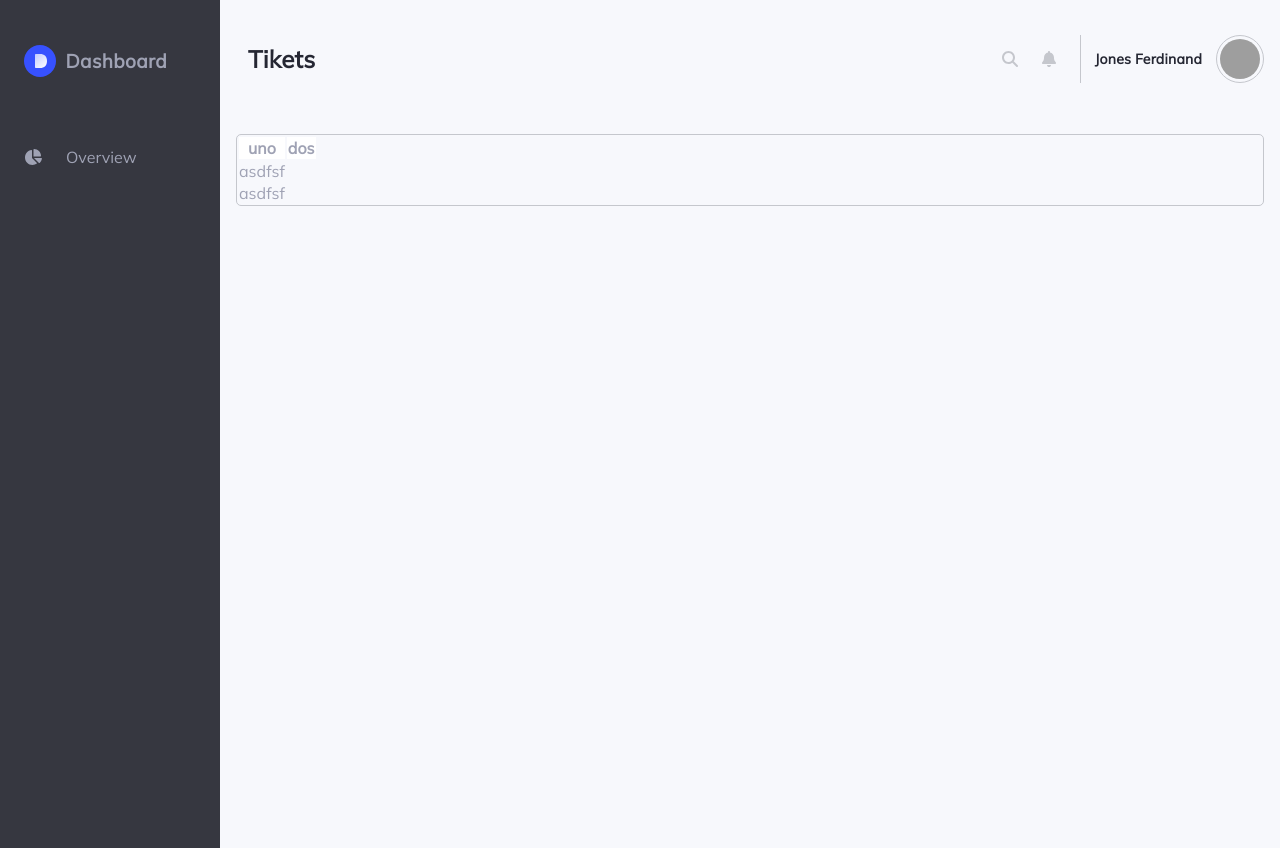
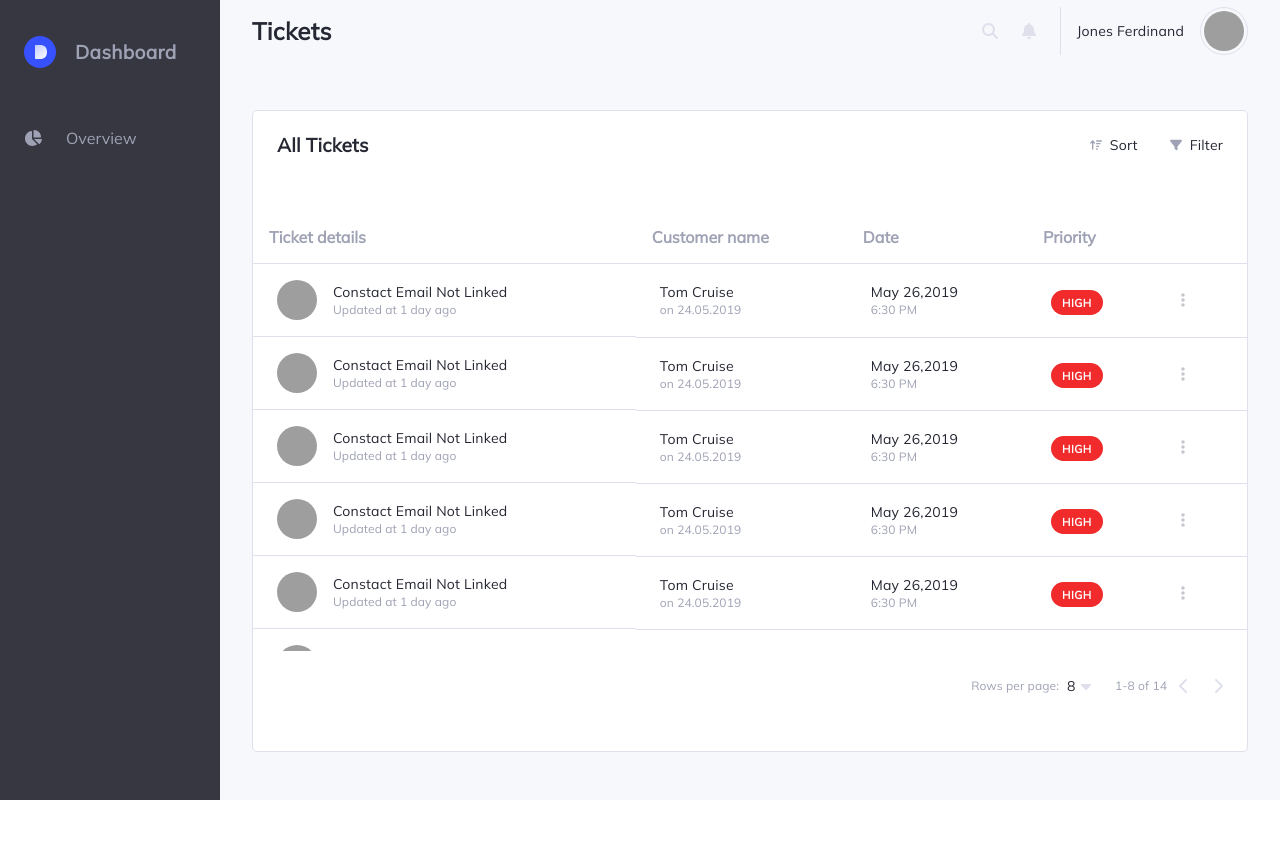
Before and after one commit to Duber-C/mern, a React (Create React App) app in the folder client/: page /admin in a window 1280 px wide. After the commit the page ends 800 px from the top, so only its background shows below. Built offline with nearby package versions, Linux system fonts and the light colour scheme; grey boxes are pictures that could not be loaded.

Commit message:
admin table

```diff
--- a/client/package.json
+++ b/client/package.json
@@ -10,6 +10,7 @@
     "@testing-library/jest-dom": "^5.16.4",
     "@testing-library/react": "^13.2.0",
     "@testing-library/user-event": "^13.5.0",
+    "moment": "^2.29.3",
     "react": "^18.1.0",
     "react-dom": "^18.1.0",
     "react-router-dom": "^6.3.0",
--- a/client/src/App.css
+++ b/client/src/App.css
@@ -9,7 +9,7 @@
   --background: #363740;
   --text: #9fa2b4;
   --highlight: #252733;
-  --border: #c5c7cd;
+  --border: #dfe0eb;
 
   color: var(--text);
 }
@@ -19,6 +19,8 @@
 .row {
   display: flex;
   flex-direction: row;
+  justify-items: center;
+  align-items: center;
 }
 
 .column {
@@ -118,21 +120,21 @@ h1 {
   line-height: 24px;
   text-align: center;
   letter-spacing: 0.4px;
-  padding: 0.5em;
 }
 
 /*--- admin styles ----*/
-
 .admin-layout {
   display: grid;
   grid-template-columns: 220px auto;
   background-color: #f7f8fc;
+  overflow: hidden;
+  height: 100vh;
 }
 
 .sidebar {
   background-color: var(--background);
+  padding: 1.5em;
   height: 100vh;
-  padding: 1.5em;
 }
 
 .sidebar-brand {
@@ -160,7 +162,7 @@ h1 {
 }
 
 .admin-header {
-  padding: 1em;
+  margin-bottom: 3em;
   align-items: center;
 }
 
@@ -175,14 +177,14 @@ h1 {
 }
 
 .subtitle {
-  font-weight: 600;
+  font-family: "Mulish";
+  font-style: normal;
+  font-weight: 580;
   font-size: 14px;
   line-height: 20px;
-
-  text-align: right;
+  margin: 0px;
+  text-align: left;
   letter-spacing: 0.2px;
-  padding-left: 1em;
-  padding-right: 1em;
   color: var(--highlight);
 
   text-transform: capitalize;
@@ -199,25 +201,125 @@ h1 {
 
 .header-profile {
   border-left: 1px solid var(--border);
+  padding-left: 1em;
+  gap: 1em;
+  align-items: center;
 }
 
 .header-icon {
   margin-right: 1.5em;
   color: var(--border);
+  cursor: pointer;
 }
 
-.table-wrapper {
-  background-color: "white";
+.header-icon:active {
+  color: var(--primary);
+}
+
+.content-wrapper {
+  background-color: white;
   border-radius: 5px;
   border: 1px solid var(--border);
-  margin: 1em;
+  height: 80vh;
+  overflow: hidden;
+}
+.table-wrapper {
+  overflow: scroll;
+  height: 55vh;
+}
+
+.table-wrapper::-webkit-scrollbar {
+  width: 6px; /* width of the entire scrollbar */
+}
+
+.table-wrapper::-webkit-scrollbar-thumb {
+  background-color: var(--text); /* color of the scroll thumb */
+  border-radius: 5px; /* roundness of the scroll thumb */
+  border: 1px solid var(--border);
 }
 
 table {
   table-layout: auto;
+  border-collapse: collapse;
+  width: 100%;
+  border-radius: 5px;
 }
 
 thead {
   border-bottom: 1px solid var(--border);
-  background-color: white;
 }
+
+thead > td {
+  font-weight: 700;
+  font-size: 14px;
+  line-height: 18px;
+  letter-spacing: 0.2px;
+}
+
+tfoot {
+  justify-content: end;
+}
+
+tfoot p {
+  margin-right: 1em;
+}
+
+th {
+  padding: 1em;
+  font-weight: bold;
+  text-align: left;
+}
+
+td {
+  padding: 1em 1em 1em 1.5em;
+  border-bottom: 1px solid var(--border);
+}
+
+tr:hover {
+  background-color: #f7f8fc;
+}
+
+table span {
+  padding: 0.5em 1em 0.5em 1em;
+  border-radius: 25px;
+  font-weight: 700;
+  font-size: 11px;
+  line-height: 14px;
+  text-align: center;
+  letter-spacing: 0.5px;
+  text-transform: uppercase;
+  color: white;
+}
+
+.subparagraph {
+  font-weight: 400;
+  font-size: 12px;
+  line-height: 16px;
+  letter-spacing: 0.1px;
+  margin: 0px;
+}
+
+select {
+  appearance: none;
+  background-color: transparent;
+  border: none;
+}
+
+.dropdown-rpp {
+  cursor: pointer;
+  z-index: 2;
+  padding-right: 1em;
+}
+
+.dropdown-icon {
+  position: absolute;
+  right: 0.5em;
+  top: 0.2em;
+  color: var(--border);
+  pointer-events: none;
+}
+
+.dropdown-rpp:hover {
+  background-color: #f7f8fc;
+  border-radius: 5px;
+}
--- a/client/src/components/table.js
+++ b/client/src/components/table.js
@@ -1,17 +1,182 @@
+import { FontAwesomeIcon } from "@fortawesome/react-fontawesome";
+import {
+  faChevronLeft,
+  faChevronRight,
+  faArrowUpWideShort,
+  faFilter,
+  faEllipsisVertical,
+  faCaretDown,
+} from "@fortawesome/free-solid-svg-icons";
+import React from "react";
+
 function Table(props) {
+  const [rpp, setRpp] = React.useState(8);
+  const [page, setPage] = React.useState(1);
+
+  const colors = {
+    high: "#F12B2C",
+    normal: "#29CC97",
+    low: "#FEC400",
+  };
+
   return (
+    <div className="content-wrapper">
+      <div className="row " style={{ padding: "1.5em", marginBottom: "2em" }}>
+        <h3
+          className="subtitle"
+          style={{ fontSize: "19px", fontWeight: "700", flexGrow: 1 }}
+        >
+          All tickets
+        </h3>
+        <div style={{ justifySelf: "end" }} className="row">
+          <div style={{ marginRight: "2em" }} className="row">
+            <FontAwesomeIcon
+              style={{ marginRight: "0.5em" }}
+              width={12}
+              height={12}
+              icon={faArrowUpWideShort}
+              onClick={() => {}}
+            />
+            <p className="subtitle">Sort</p>
+          </div>
+          <div className="row">
+            <FontAwesomeIcon
+              style={{ marginRight: "0.5em" }}
+              width={12}
+              height={12}
+              icon={faFilter}
+              onClick={() => {}}
+            />
+            <p className="subtitle">Filter</p>
+          </div>
+        </div>
+      </div>
+      <div className="table-wrapper">
         <table>
           <thead>
-        {Object.keys(props.data[1]).map((element) => (
-          <th>{element}</th>
-        ))}
+            <tr>
+              <th>Ticket details</th>
+              <th>Customer name</th>
+              <th>Date</th>
+              <th>Priority</th>
+              <th></th>
+            </tr>
           </thead>
           <tbody>
-        {props.data.map((row, index) => (
-          <tr key={index}>asdfsf</tr>
+            {props.data.slice(0, rpp).map((row, index) => (
+              <tr key={index}>
+                <td className="row">
+                  <img
+                    className="circle"
+                    src="https://picsum.photos/200/300"
+                    width={40}
+                    height={40}
+                    style={{ marginRight: "1em" }}
+                  />
+                  <div>
+                    <p className="subtitle">Constact email not linked</p>
+                    <p className="subparagraph">Updated at 1 day ago</p>
+                  </div>
+                </td>
+                <td>
+                  <p className="subtitle">Tom cruise</p>
+                  <p className="subparagraph">on 24.05.2019</p>
+                </td>
+                <td>
+                  <div className="column">
+                    <p className="subtitle">may 26,2019</p>
+                    <p className="subparagraph">6:30 PM</p>
+                  </div>
+                </td>
+                <td>
+                  <span
+                    style={{
+                      backgroundColor: colors["high"],
+                    }}
+                  >
+                    high
+                  </span>
+                </td>
+                <td style={{ width: "50px" }}>
+                  <FontAwesomeIcon
+                    className="header-icon"
+                    style={{ cursor: "pointer", color: "#C5C7CD" }}
+                    icon={faEllipsisVertical}
+                    onClick={() => {}}
+                  />
+                </td>
+              </tr>
             ))}
           </tbody>
         </table>
+      </div>
+      <div
+        style={{
+          display: "grid",
+          justifyItems: "end",
+          padding: "1.5em 0 1.5em 0",
+        }}
+      >
+        <div className="row">
+          <div style={{ marginRight: "1em", gap: "0.5em" }} className="row">
+            <p className="subparagraph">Rows per page:</p>
+            <div style={{ position: "relative" }}>
+              <select name="rpp" id="rpp" className="subtitle dropdown-rpp">
+                <option
+                  value="8"
+                  onClick={() => {
+                    setRpp(8);
+                  }}
+                >
+                  8
+                </option>
+                <option
+                  onClick={() => {
+                    setRpp(16);
+                  }}
+                >
+                  16
+                </option>
+                <option
+                  value="32"
+                  onClick={() => {
+                    setRpp(32);
+                  }}
+                >
+                  32
+                </option>
+                <option
+                  value="64"
+                  onClick={() => {
+                    setRpp(64);
+                  }}
+                >
+                  64
+                </option>
+              </select>
+              <FontAwesomeIcon className="dropdown-icon" icon={faCaretDown} />
+            </div>
+          </div>
+          <p style={{ marginRight: "1em" }} className="subparagraph">
+            {page}-{rpp * page} of {props.data.length}
+          </p>
+          <FontAwesomeIcon
+            className="header-icon"
+            icon={faChevronLeft}
+            onClick={() => {
+              setPage(page > 1 ? page - 1 : page);
+            }}
+          />
+          <FontAwesomeIcon
+            className="header-icon"
+            icon={faChevronRight}
+            onClick={() => {
+              setPage(page <= props.data.length / rpp ? page + 1 : page);
+            }}
+          />
+        </div>
+      </div>
+    </div>
   );
 }
 
--- a/client/src/pages/admin.js
+++ b/client/src/pages/admin.js
@@ -13,7 +13,7 @@ function Admin() {
       <aside className="sidebar">
         <div className="sidebar-brand">
           <Logo width="32" height="32" />
-          <h1>Dashboard</h1>
+          <h1 style={{ marginLeft: "1em" }}>Dashboard</h1>
         </div>
         <nav>
           <a className="sidebar-link">
@@ -22,9 +22,9 @@ function Admin() {
           </a>
         </nav>
       </aside>
-      <div>
+      <div style={{ margin: "0em 2em 2em 2em" }}>
         <header className="admin-header row">
-          <h1 className="title">Tikets</h1>
+          <h1 className="title">Tickets</h1>
           <div>
             <FontAwesomeIcon
               className="header-icon"
@@ -47,14 +47,9 @@ function Admin() {
             />
           </div>
         </header>
-        <div className="table-wrapper">
-          <Table
-            data={[
-              { uno: 1, dos: 2 },
-              { uno: 1, dos: 2 },
-            ]}
-          />
-        </div>
+        <Table
+          data={[{}, {}, {}, {}, {}, {}, {}, {}, {}, {}, {}, {}, {}, {}]}
+        />
       </div>
     </main>
   );
```
Also changed, not shown: client/src/components/dropdown.js (added, +57 -0 lines), 1 other file (tests, documents, lock files or other folders). Lines whose indentation alone changed are shown as unchanged.
